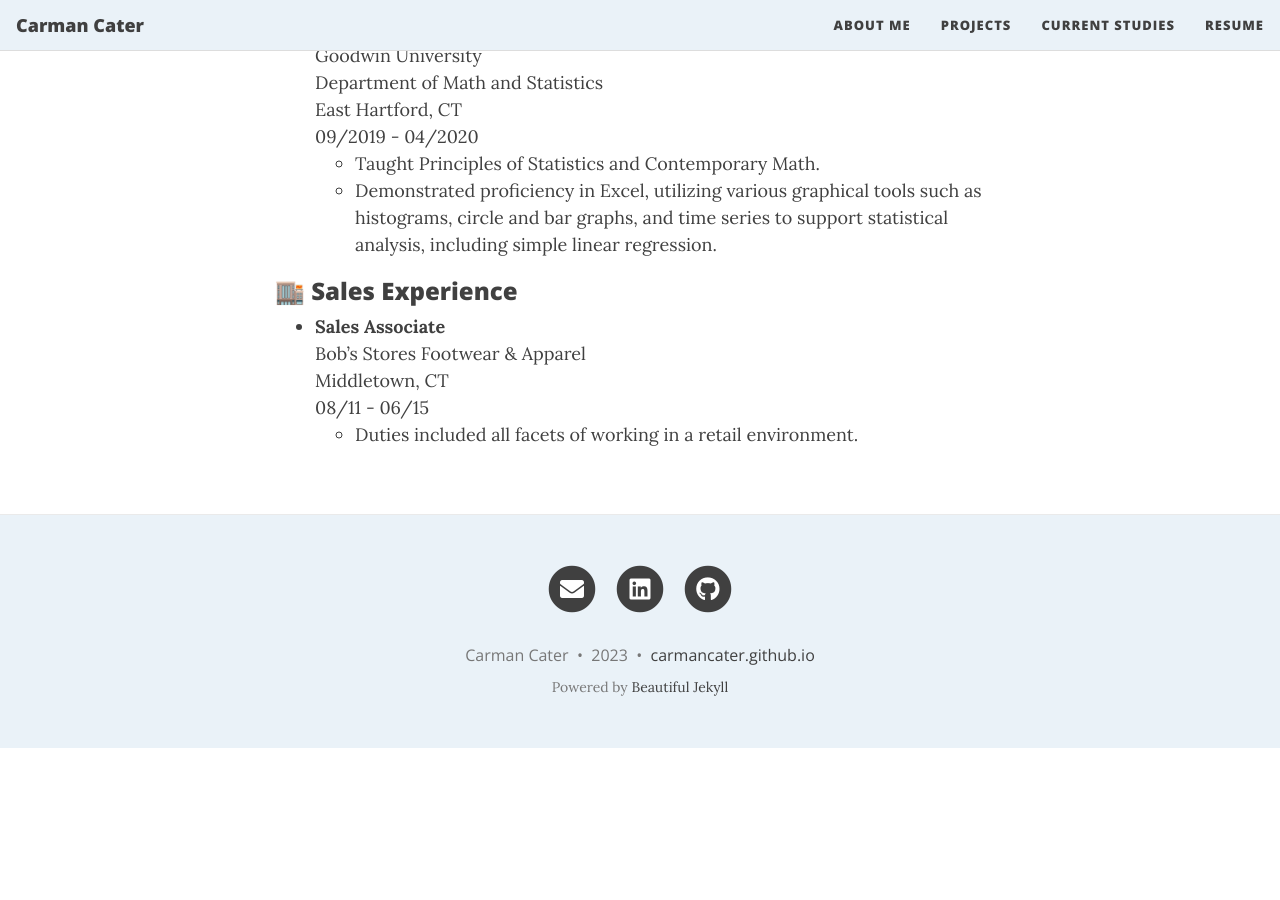
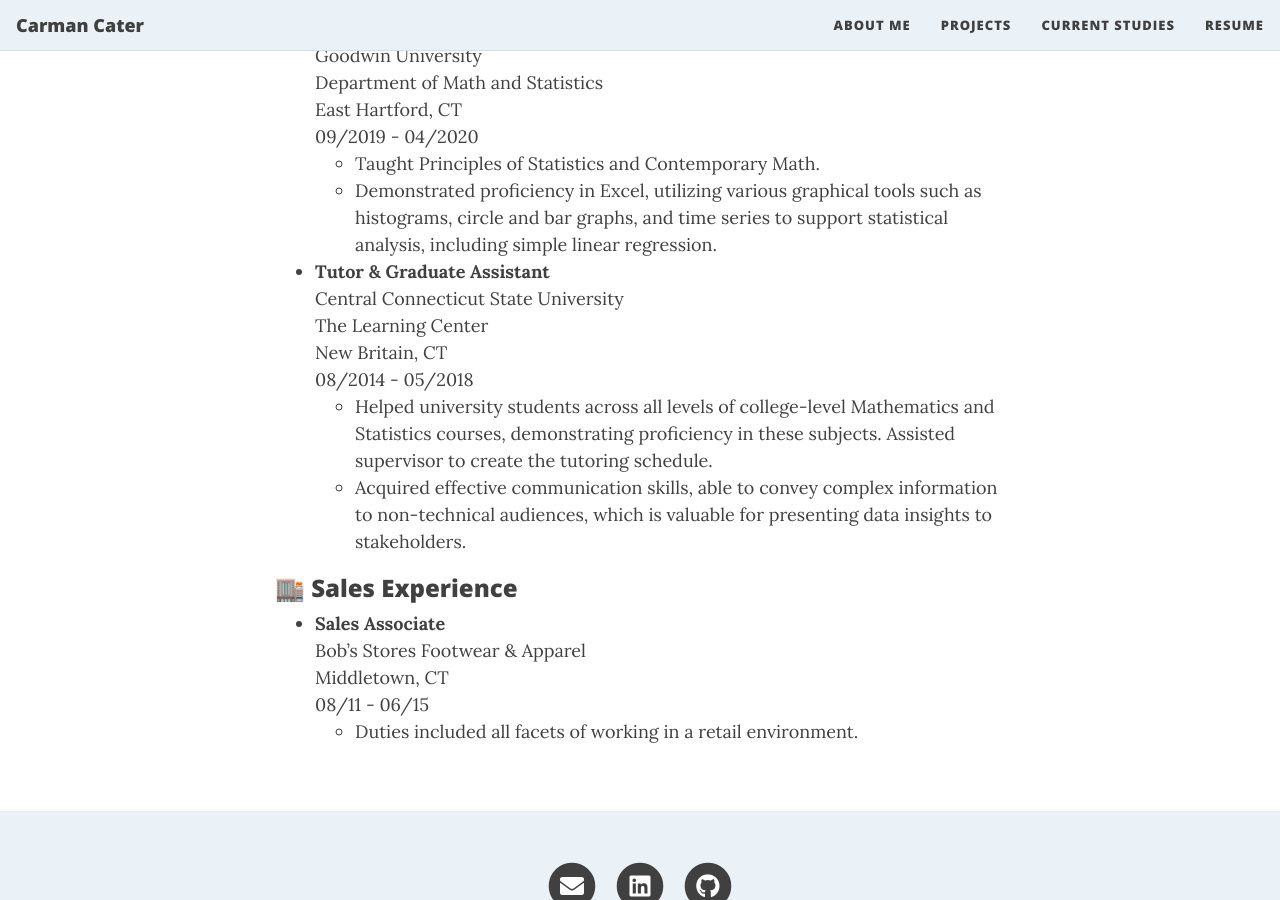
Before and after one commit to carmancater/carmancater.github.io, a Jekyll site: the page built from resume.md, in a window 1280 px wide and 900 px high, scrolled down 2371 px. Built offline with Jekyll 4.4.1, drawn with Linux system fonts in a browser that asks for light colours; nearby versions of some CDN libraries; emoji names are drawn with the system emoji font; before the commit the page ends 3119 px from its top, so only the background shows below that.

Commit message:
Update resume.md

```diff
--- a/resume.md
+++ b/resume.md
@@ -81,6 +81,14 @@ East Hartford, CT
     - Taught Principles of Statistics and Contemporary Math.
     - Demonstrated proficiency in Excel, utilizing various graphical tools such as histograms, circle and bar graphs, and time series to support statistical analysis, including simple linear regression.
 
+- **Tutor & Graduate Assistant**
+Central Connecticut State University
+The Learning Center
+New Britain, CT
+08/2014 - 05/2018
+    - Helped university students across all levels of college-level Mathematics and Statistics courses, demonstrating proficiency in these subjects. Assisted supervisor to create the tutoring schedule.
+    - Acquired effective communication skills, able to convey complex information to non-technical audiences, which is valuable for presenting data insights to stakeholders.
+
 ### :department_store: Sales Experience
 - **Sales Associate**
 Bob's Stores Footwear & Apparel
```
